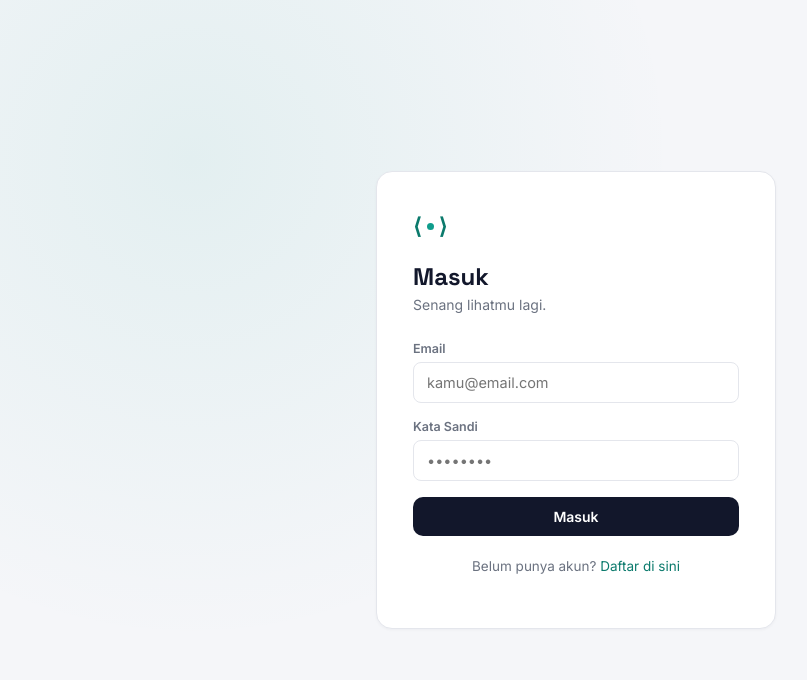
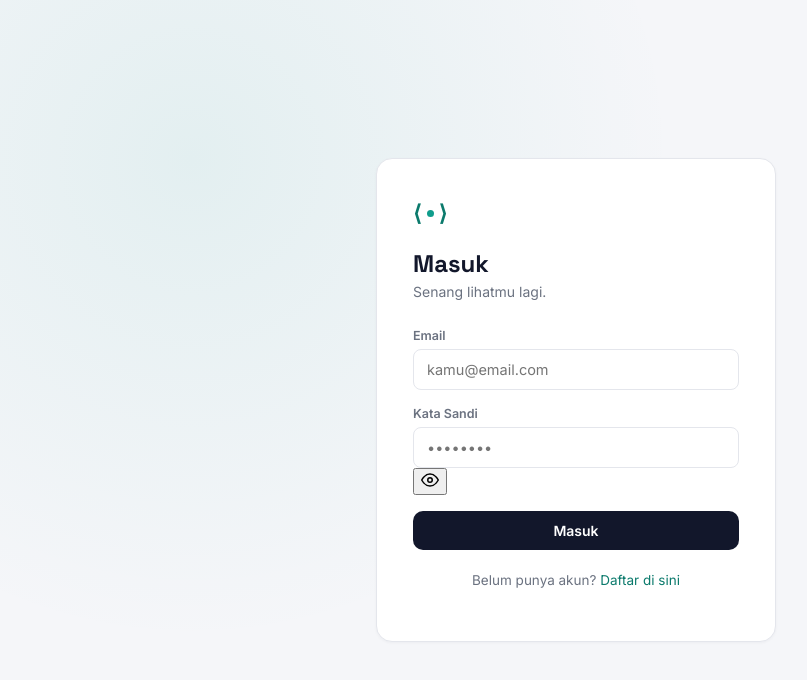
Before and after one commit to apikmencle/LinkMe, a Next.js app: page /login in a window 1280 px wide. Shown: the top 680 px of the page, without its empty margins (64-871 px from the left). Built offline with nearby package versions, Linux system fonts and the light colour scheme; no server answers.

Commit message:
Replace password input with custom PasswordInput component

```diff
--- a/pages/login.js
+++ b/pages/login.js
@@ -2,6 +2,7 @@ import { useState } from 'react';
 import { useRouter } from 'next/router';
 import Link from 'next/link';
 import { supabase } from '../lib/supabaseClient';
+import PasswordInput from '../components/PasswordInput';
 
 export default function Login() {
   const router = useRouter();
@@ -44,7 +45,12 @@ export default function Login() {
           </div>
           <div className="field">
             <label>Kata Sandi</label>
-            <input type="password" required value={password} onChange={(e) => setPassword(e.target.value)} placeholder="••••••••" />
+            <PasswordInput
+              value={password}
+              onChange={(e) => setPassword(e.target.value)}
+              placeholder="••••••••"
+              required
+            />
           </div>
           {err && <div className="auth-err">{err}</div>}
           <button className="btn-primary btn-block" disabled={loading}>
@@ -58,4 +64,4 @@ export default function Login() {
       </div>
     </div>
   );
-}
+            }
```
